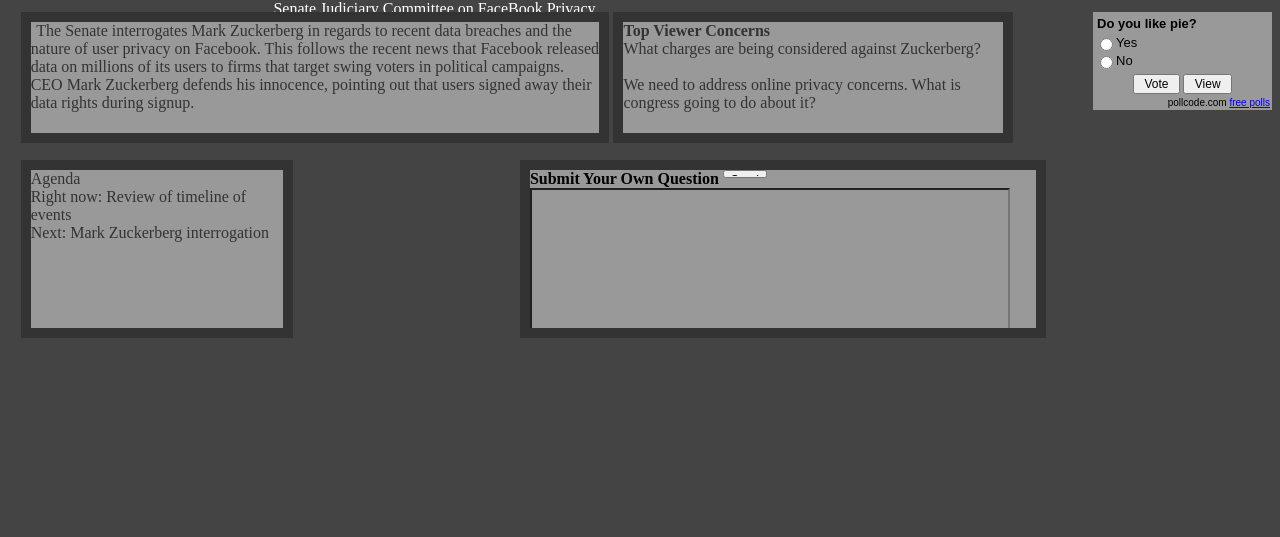
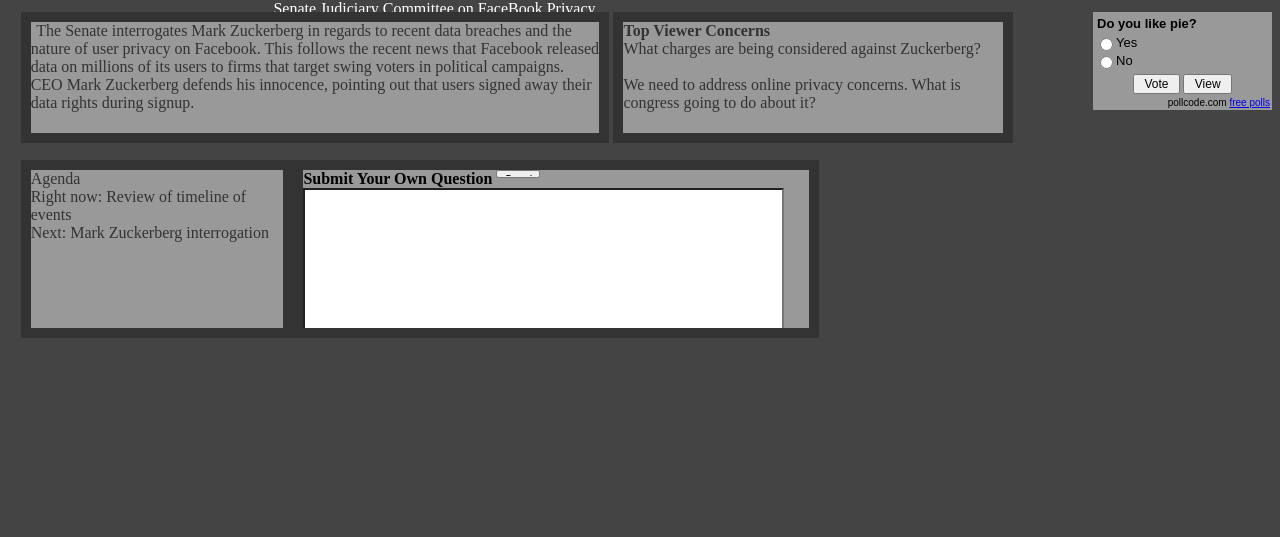
Before and after one commit to tarkin96/4140Spring2018, a PHP site: page /user_page1.php in a window 1280 px wide. Shown: the part 628-1165 px from the top of the page. Run offline with PHP 8.4, Linux system fonts and the light colour scheme; a user stored in the database is signed in; data comes from the database, SQL or seed files in the repository; data that the repository does not hold is empty; some libraries are stand-ins or nearby versions; some web fonts are replaced.

Commit message:
fixing up before turn in #29

```diff
--- a/files/mystyles(wade).css
+++ b/files/mystyles(wade).css
@@ -253,7 +253,7 @@ input.submitmsg {
 	width: 40%;
 	height: 100%;
 	background: #999;
-	margin: 0 auto;
+	margin-left: 3%;
 	overflow: auto;
 }
 
@@ -264,7 +264,8 @@ input.submitmsg {
 .questsubmit input.questtext {
     width:95%;
 	height: 95%;
-    background: #999;
+    background: white;
+	color: #999;
     float: left;
 	display: block;
 }
```
